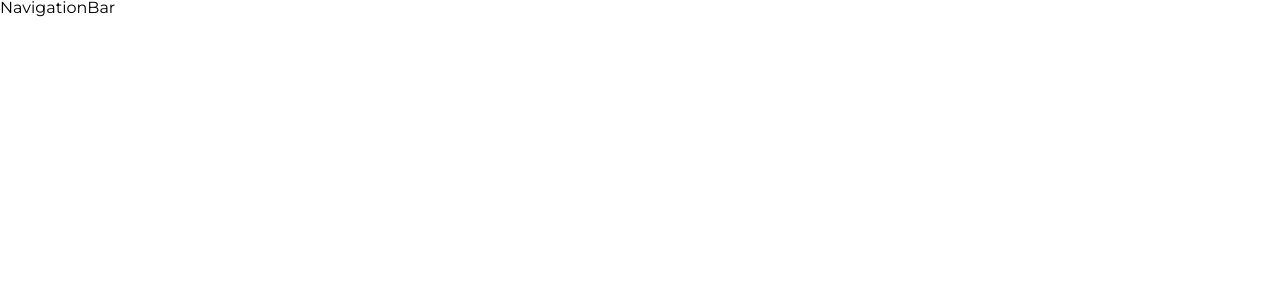
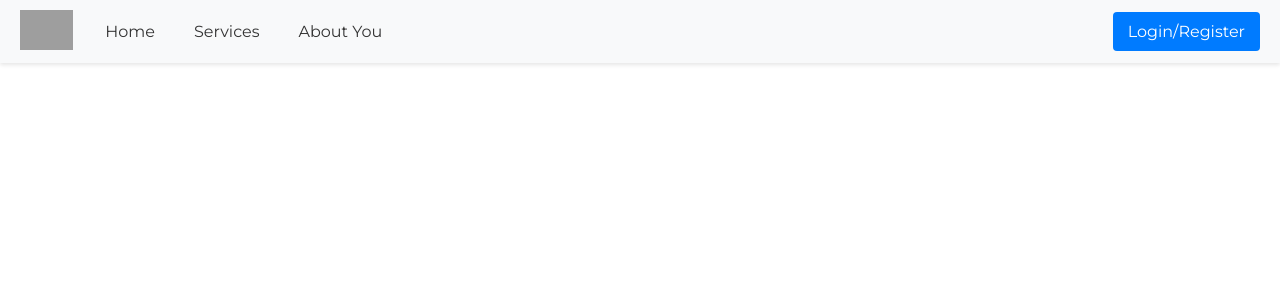
Before and after one commit to rytiscer/FEAC5, a React (Vite) app in the folder frontend/: page / in a window 1280 px wide. Shown: the top 300 px of the page. Built offline with nearby package versions, Linux system fonts and the light colour scheme; grey boxes are pictures that could not be loaded.

Commit message:
ADded code to navigationBar component

```diff
--- a/frontend/package.json
+++ b/frontend/package.json
@@ -11,7 +11,8 @@
   },
   "dependencies": {
     "react": "^18.3.1",
-    "react-dom": "^18.3.1"
+    "react-dom": "^18.3.1",
+    "sass": "^1.78.0"
   },
   "devDependencies": {
     "@eslint/js": "^9.9.0",
--- a/frontend/src/components/NavigationBar/NavigationBar.jsx
+++ b/frontend/src/components/NavigationBar/NavigationBar.jsx
@@ -1,5 +1,23 @@
+import styles from "./NavigationBar.module.scss";
+
 const NavigationBar = () => {
-  return <div>NavigationBar</div>;
+  return (
+    <nav className={styles.navbar}>
+      <div className={styles.leftSection}>
+        <div className={styles.logo}>
+          <img src="/logo.png" alt="Logo" />
+        </div>
+        <div className={styles.navLinks}>
+          <button className={styles.navButton}>Home</button>
+          <button className={styles.navButton}>Services</button>
+          <button className={styles.navButton}>About You</button>
+        </div>
+      </div>
+      <div className={styles.rightSection}>
+        <button className={styles.loginButton}>Login/Register</button>
+      </div>
+    </nav>
+  );
 };
 
 export default NavigationBar;
--- a/frontend/src/components/NavigationBar/NavigationBar.module.scss
+++ b/frontend/src/components/NavigationBar/NavigationBar.module.scss
@@ -0,0 +1,58 @@
+.navbar {
+  display: flex;
+  justify-content: space-between;
+  align-items: center;
+  padding: 10px 20px;
+  background-color: #f8f9fa;
+  box-shadow: 0 2px 4px rgba(0, 0, 0, 0.1);
+}
+
+.leftSection {
+  display: flex;
+  align-items: center;
+}
+
+.logo img {
+  height: 40px;
+  margin-right: 20px;
+}
+
+.navLinks {
+  display: flex;
+  gap: 15px;
+}
+
+.navButton {
+  background: none;
+  border: none;
+  font-size: 16px;
+  cursor: pointer;
+  color: #333;
+  padding: 8px 12px;
+  transition: background-color 0.3s ease;
+}
+
+.navButton:hover {
+  background-color: #e2e6ea;
+  border-radius: 4px;
+}
+
+.rightSection {
+  display: flex;
+  align-items: center;
+}
+
+.loginButton {
+  background-color: #007bff;
+  color: white;
+  border: none;
+  padding: 10px 15px;
+  font-size: 16px;
+  cursor: pointer;
+  border-radius: 4px;
+  transition: background-color 0.3s ease;
+}
+
+.loginButton:hover {
+  background-color: #0056b3;
+}
```
Also changed, not shown: 1 other file (tests, documents, lock files or other folders).
